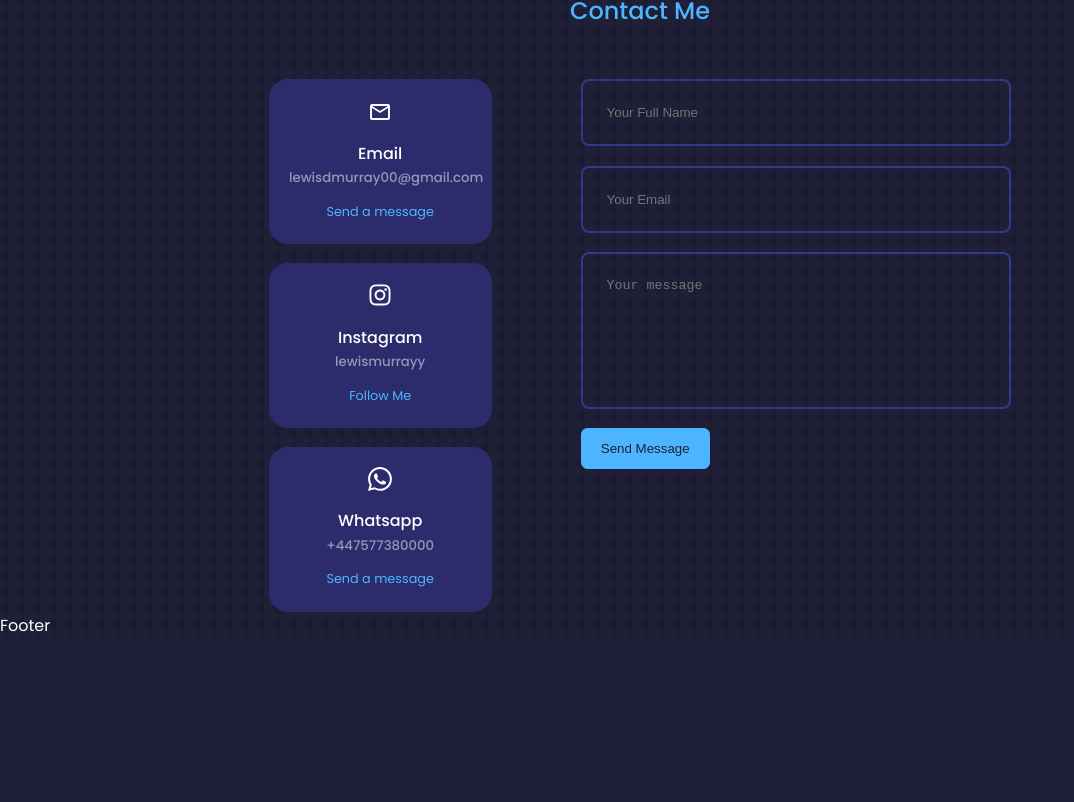
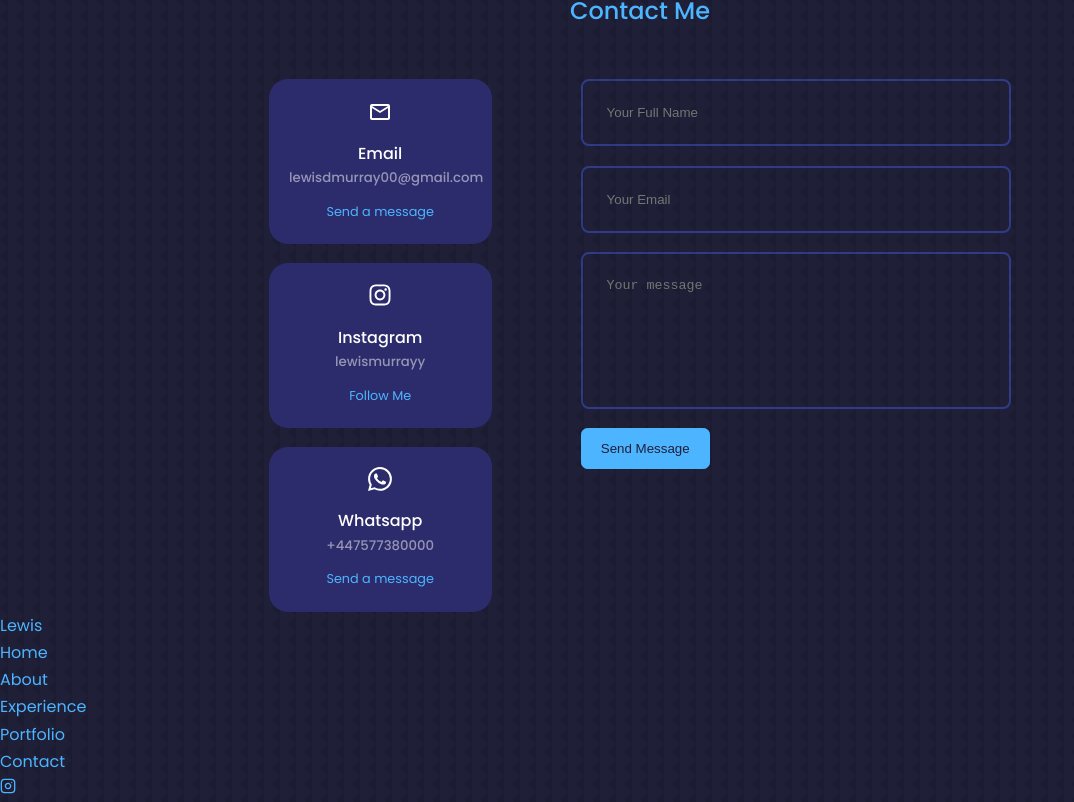
Before and after one commit to LewisMurray00/react-portfolio-website, a React (Create React App) app: page / in a window 1280 px wide. Shown: the part 3128-3930 px from the top of the page, without its empty margins (0-1074 px from the left). Before the commit the page ends 3767 px from the top, so only its background shows below. Built offline with nearby package versions, Linux system fonts and the light colour scheme.

Commit message:
Updated the footer.jsx component

```diff
--- a/src/Components/Contact/Contact.jsx
+++ b/src/Components/Contact/Contact.jsx
@@ -9,6 +9,7 @@
 
   const form = useRef();
 
+  //Using EmailJS
   const sendEmail = (e) => {
     e.preventDefault();
 
--- a/src/Components/Footer/Footer.jsx
+++ b/src/Components/Footer/Footer.jsx
@@ -1,9 +1,37 @@
 import React from 'react'
 import './footer.css'
+import {FiInstagram} from 'react-icons/fi'
 
 const Footer = () => {
   return (
-    <div>Footer</div>
+    <footer>
+      <a href="#" className='footer__logo'>Lewis</a>
+
+      <ul className='footer__permalinks'>
+        <li>
+          <a href='#'>Home</a>
+        </li>
+        <li>
+          <a href='#about'>About</a>
+        </li>
+        <li>
+          <a href='#experience'>Experience</a>
+        </li>
+        <li>
+          <a href='#portfolio'>Portfolio</a>
+        </li>
+        <li>
+          <a href='#contact'>Contact</a>
+        </li>
+      </ul>
+
+      <div className='footer__socials'>
+        <a href='https://instagram.com'>
+          <FiInstagram />
+        </a>
+      </div>
+
+    </footer>
   )
 }
 
```
